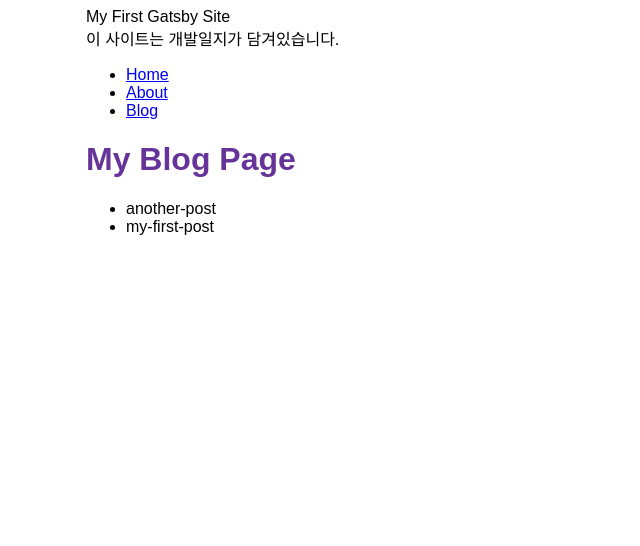
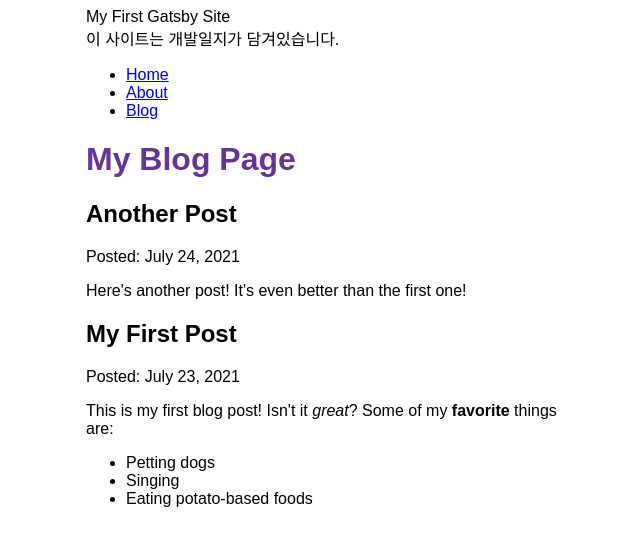
Before and after one commit to dlfud/my-blog-2022-05-31, a Gatsby site: page /blog in a window 1280 px wide. Shown: the whole page, without its empty margins (304-944 px from the left). Built offline with nearby package versions, Linux system fonts and the light colour scheme; Gatsby itself is replaced by a stand-in of ours.

Commit message:
구성요소 사용해서 블로그 페이지에서 게시

```diff
--- a/blog/another-post.mdx
+++ b/blog/another-post.mdx
@@ -0,0 +1,6 @@
+---
+title: "Another Post"
+date: "2021-07-24"
+---
+
+Here's another post! It's even better than the first one!
--- a/blog/my-first-post.mdx
+++ b/blog/my-first-post.mdx
@@ -0,0 +1,11 @@
+---
+title: "My First Post"
+date: "2021-07-23"
+---
+
+This is my first blog post! Isn't it _great_?
+Some of my **favorite** things are:
+
+- Petting dogs
+- Singing
+- Eating potato-based foods
--- a/gatsby-config.js
+++ b/gatsby-config.js
@@ -13,5 +13,6 @@ module.exports = {
         path: `${__dirname}/blog`,
       }
     },
+    "gatsby-plugin-mdx",
   ],
 };
--- a/package.json
+++ b/package.json
@@ -14,8 +14,11 @@
     "clean": "gatsby clean"
   },
   "dependencies": {
+    "@mdx-js/mdx": "^1.6.22",
+    "@mdx-js/react": "^1.6.22",
     "gatsby": "^4.15.1",
     "gatsby-plugin-image": "^2.15.0",
+    "gatsby-plugin-mdx": "^3.15.0",
     "gatsby-plugin-sharp": "^4.15.0",
     "gatsby-source-filesystem": "^4.15.0",
     "react": "^18.1.0",
--- a/src/pages/blog.js
+++ b/src/pages/blog.js
@@ -1,29 +1,37 @@
 import React from 'react'
 import Layout from "../components/Layout"
 import { graphql } from 'gatsby'
+import { MDXRenderer } from 'gatsby-plugin-mdx'
 
 const BlogPage = ({data}) => {
 
     return (
         <Layout pageTitle="My Blog Page">
-            <ul>
             {
-                data.allFile.nodes.map(node => (
-                    <li key={node.name}>
-                        {node.name}
-                    </li>
+                data.allMdx.nodes.map((node) => (
+                <article key={node.id}>
+                    <h2>{node.frontmatter.title}</h2>
+                    <p>Posted: {node.frontmatter.date}</p>
+                    <MDXRenderer>
+                        {node.body}
+                    </MDXRenderer>
+                </article>
                 ))
             }
-            </ul>
         </Layout>
     );
 }
 
 export const query = graphql`
-    query{
-        allFile{
-            nodes{
-                name
+    query {
+        allMdx(sort: {fields: frontmatter___date, order: DESC}) {
+            nodes {
+                frontmatter {
+                title
+                date(formatString: "MMMM DD, YYYY")
+                }
+                id
+                body
             }
         }
     }
```
Also changed, not shown: 1 other file.
